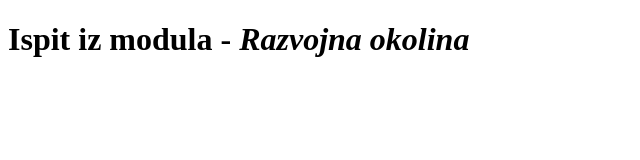
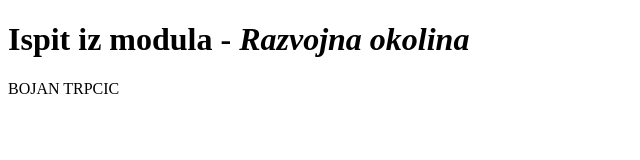
Before and after one commit to mpavic-algebra/razvojna-okolina-parcijalni, a website: page dist/index.html in a window 1280 px wide. Shown: the whole page, without its empty margins (0-640 px from the left). Drawn offline with Linux system fonts and the light colour scheme.

Commit message:
Bojan Trpcic-parcijalni ispit

```diff
--- a/dist/index.html
+++ b/dist/index.html
@@ -7,5 +7,6 @@
 </head>
 <body>
     <h1>Ispit iz modula - <i>Razvojna okolina </i></h1>
+    <p>BOJAN TRPCIC</p>
 </body>
 </html>
--- /dev/null
+++ b/package.json
@@ -0,0 +1,5 @@
+{
+  "dependencies": {
+    "bootstrap": "^5.3.1"
+  }
+}
```
Also changed, not shown: 2 other files.
